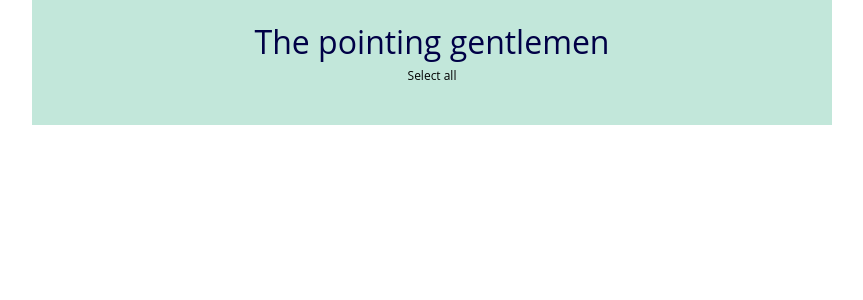
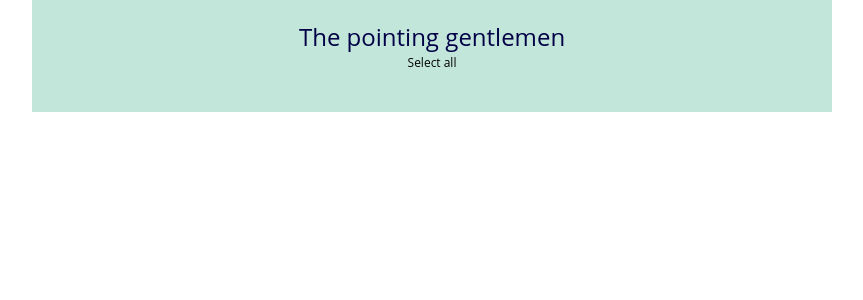
Before and after one commit to DavidPegueroles/202201-W04CH01-david-pegueroles, a React (Create React App) app: page / in a window 1280 px wide. Shown: the top 300 px of the page, without its empty margins (208-1071 px from the left). Built offline with nearby package versions, Linux system fonts and the light colour scheme.

Commit message:
Added section container for the button in header

```diff
--- a/src/App.js
+++ b/src/App.js
@@ -6,12 +6,14 @@ function App() {
     <>
       <div class="container">
         <header class="main-header">
+          <section class="controls">
             <h1 class="main-title">The pointing gentlemen</h1>
             <Button
               className={"button button--select"}
               text={"Select all"}
               onClick={""}
             />
+          </section>
         </header>
 
         <section class="controls"></section>
```
Lines whose indentation alone changed are shown as unchanged.
